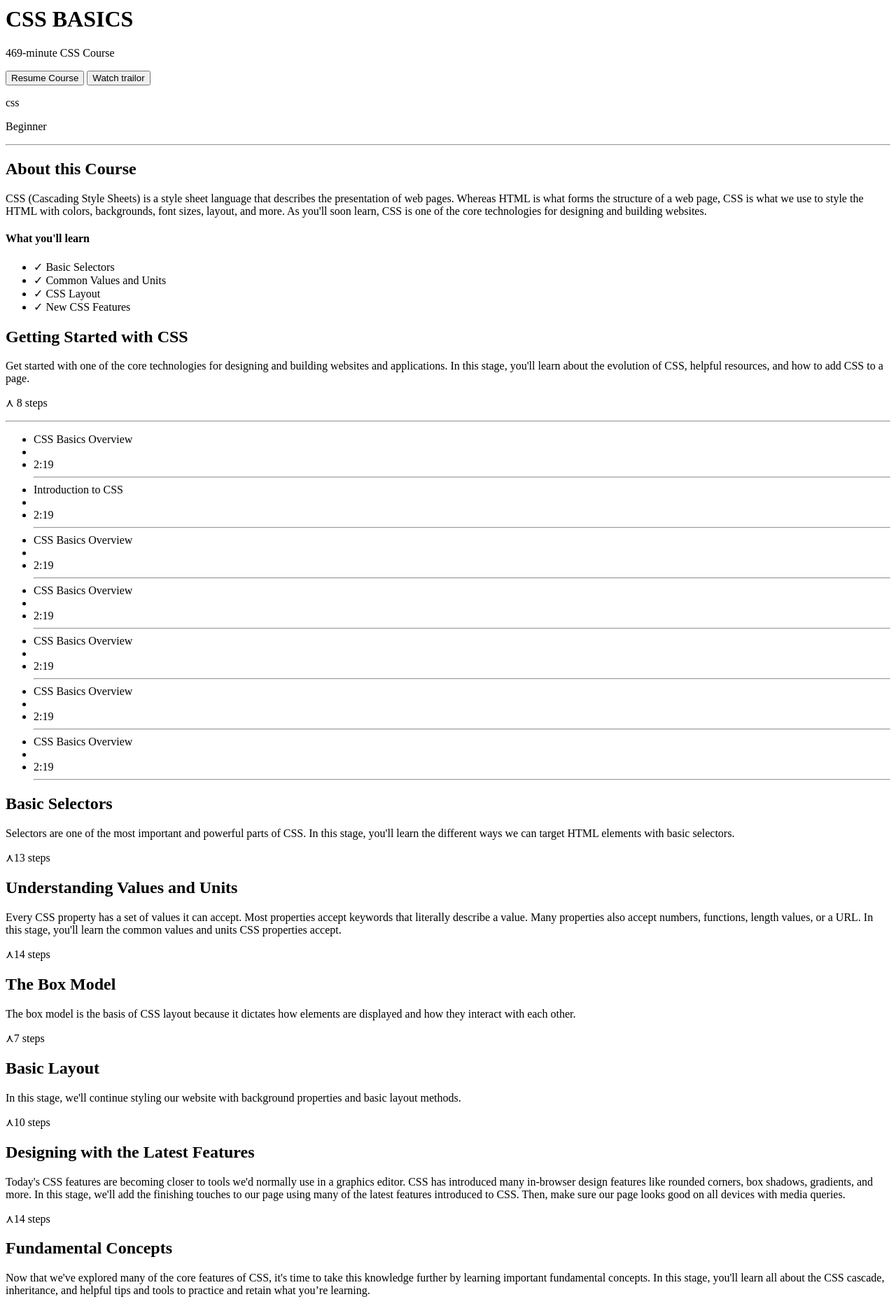
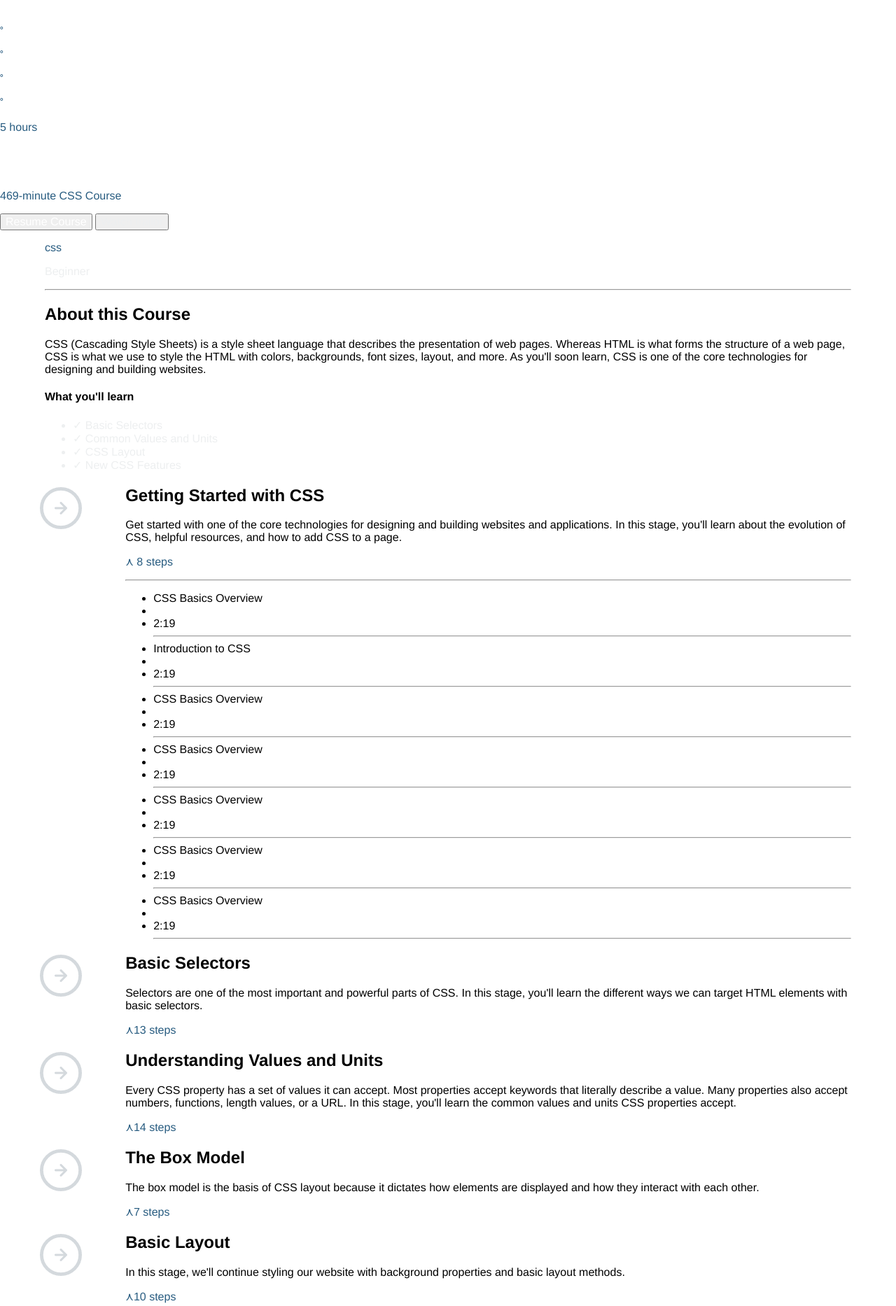
Before and after one commit to shathashaath/course-page, a plain HTML site: page index.html in a window 1280 px wide. Shown: the part 126-1992 px from the top of the page at 70% size. Drawn offline with Linux system fonts and the light colour scheme.

Commit message:
add each and for loop to position content and style

```diff
--- a/index.html
+++ b/index.html
@@ -2,9 +2,11 @@
 <html>
   <head>
     <meta charset="utf-8">
+    <link rel="stylesheet" href="css/normalize.css" type="text/css">
+    <link rel="stylesheet" href="css/styles.css" type="text/css">
     <title>treehouse-course</title>
   </head>
-  <body class="color-secondary">
+  <body>
     <div class="nav">
       <h3>Front End Web Development</h3>
       <ul>
@@ -13,17 +15,25 @@
         <li>img</li>
       </ul>
     </div>
-    <div class="header">
-      <h1 class>CSS BASICS</h1>
-      <p>469-minute CSS Course</p>
-      <button type="button" name="button">Resume Course</button>
-      <button type="button" name="button">Watch trailor</button>
+    <div class="header color-primary">
+      <div class="title-header color-primary-lighten">
+        <p class="color-tertiary">&ring;</p>
+        <p class="color-primary">&ring;</p>
+        <p class="color-primary">&ring;</p>
+        <p class="color-primary">&ring;</p>
+        <p class="color-primary">&ring;</p>
+        <p class="color-primary">5 hours</p>
       </div>
-  <div class="container color-tertiary">
+      <h1 class="color-tertiary">CSS BASICS</h1>
+      <p class="color-primary-lighten">469-minute CSS Course</p>
+      <button class="color-tertiary" type="button" name="button">Resume Course</button>
+      <button class="color-secondary"type="button" name="button">Watch trailor</button>
+    </div>
+  <div class="container">
     <div class="row">
     <div class="col-xs-12">
-      <p>css</p>
-      <p>Beginner</p>
+      <p class="color-primary">css</p>
+      <p class="color-secondary">Beginner</p>
     </div>
     <hr class="color-secondary">
     <div class="col-sm-12 col-md-8">
@@ -40,7 +50,8 @@
           <li>&check; New CSS Features</li>
         </ul>
       </div>
-      <div class="course-section-one">
+      <div class="course-selection">
+        <div class="course-section-1">
           <h2>Getting Started with CSS</h2>
           <p>
             Get started with one of the core technologies for designing and building websites and applications. In this stage, you'll learn about the evolution of CSS, helpful resources, and how to add CSS to a page.
@@ -71,7 +82,7 @@
           <hr class="color-secondary">
           </ul>
         </div>
-      <div class="course-section-two">
+        <div class="course-section-2">
           <h2>Basic Selectors</h2>
           <p>
             Selectors are one of the most important and powerful parts of CSS. In this stage, you'll learn the different ways we can target HTML elements with basic selectors.
@@ -80,7 +91,7 @@
             &cuwed;13 steps
           </p>
         </div>
-      <div class="course-section-three">
+        <div class="course-section-3">
           <h2>Understanding Values and Units</h2>
           <p>
             Every CSS property has a set of values it can accept. Most properties accept keywords that literally describe a value. Many properties also accept numbers, functions, length values, or a URL. In this stage, you'll learn the common values and units CSS properties accept.
@@ -89,44 +100,54 @@
             &cuwed;14 steps
           </p>
         </div>
-      <div class="course-section-four">
+        <div class="course-section-4">
           <h2>The Box Model</h2>
           <p>
             The box model is the basis of CSS layout because it dictates how elements are displayed and how they interact with each other.
           </p>
-        <p class="primary-color">
+          <p class="color-primary">
             &cuwed;7 steps
           </p>
         </div>
-      <div class="course-section-five">
+        <div class="course-section-5">
           <h2>Basic Layout</h2>
           <p>
             In this stage, we'll continue styling our website with background properties and basic layout methods.
           </p>
-        <p class="primary-color">
+          <p class="color-primary">
             &cuwed;10 steps
           </p>
         </div>
-      <div class="course-section-six">
+        <div class="course-section-6">
           <h2>Designing with the Latest Features</h2>
           <p>
             Today's CSS features are becoming closer to tools we'd normally use in a graphics editor. CSS has introduced many in-browser design features like rounded corners, box shadows, gradients, and more. In this stage, we'll add the finishing touches to our page using many of the latest features introduced to CSS. Then, make sure our page looks good on all devices with media queries.
           </p>
-        <p class="primary-color">
+          <p class="color-primary">
             &cuwed;14 steps
           </p>
         </div>
-      <div class="course-section-seven">
+        <div class="course-section-7">
           <h2>Fundamental Concepts</h2>
           <p>
             Now that we've explored many of the core features of CSS, it's time to take this knowledge further by learning important fundamental concepts. In this stage, you'll learn all about the CSS cascade, inheritance, and helpful tips and tools to practice and retain what you’re learning.
           </p>
-        <p class="primary-color">
-          &cuwed;5 steps
-        </p>
+          <p class="color-primary">&cuwed;5 steps</p>
+        </div>
       </div>
     </div>
     <div class="col-sm-12 col-md-4">
+      <div class="aside-teacher">
+        <h2>Teacher</h2>
+        <h4>Guil Hernandez<h4>
+        <p>Guil is a front-end design and development teacher at Treehouse. You can follow him on Twitter at @guilh.</p>
+      </div>
+      <div class="aside-download">
+        <h2>Download Videos</h2>
+        <p>Download all the videos from this collection using iTunes. Continue watching videos even when an internet connection is unavailable.</p>
+        <p>Requires <span class="color-primary">Apple iTunes</span></p>
+        <button class="color-primary" type="button" name="button">iTunes Feed</button>
+      </div>
 
     </div>
     </div>
--- /dev/null
+++ b/scss/_mixin.scss
@@ -0,0 +1,12 @@
+@each $color-type, $color-value in $colors {
+  .color-#{$color-type} {
+    color: $color-value;
+  }
+}
+@for $i from 1 through 7 {
+  .course-section-#{$i}:before {
+    content: $course-arrow;
+    position: absolute;
+    left: -10px;
+  }
+}
--- /dev/null
+++ b/scss/_variables.scss
@@ -0,0 +1,10 @@
+$primary-color: #285c80;
+$secondary-color: #edeff0;
+$tertiary-color: #fff;
+$course-arrow: url("../img/course-arrow.png");
+
+$colors: (
+    primary: $primary-color,
+    secondary: $secondary-color,
+    tertiary: $tertiary-color
+);
--- a/scss/styles.scss
+++ b/scss/styles.scss
@@ -0,0 +1,15 @@
+@import "_variables.scss";
+@import "_mixin.scss";
+
+body {
+  font-family: "Helvetica", san-serif;
+}
+.container {
+  width: 90%;
+  margin: 0 auto;
+}
+
+.course-selection {
+  padding-left: 10%;
+  position: relative;
+}
```
Also changed, not shown: css/normalize.css (added), css/styles.css, img/course-arrow.png (added), img/nav-arrow.png (added), img/nav-bell.png (added), img/nav-count.png (added), 1 other file. Lines whose indentation alone changed are shown as unchanged.
